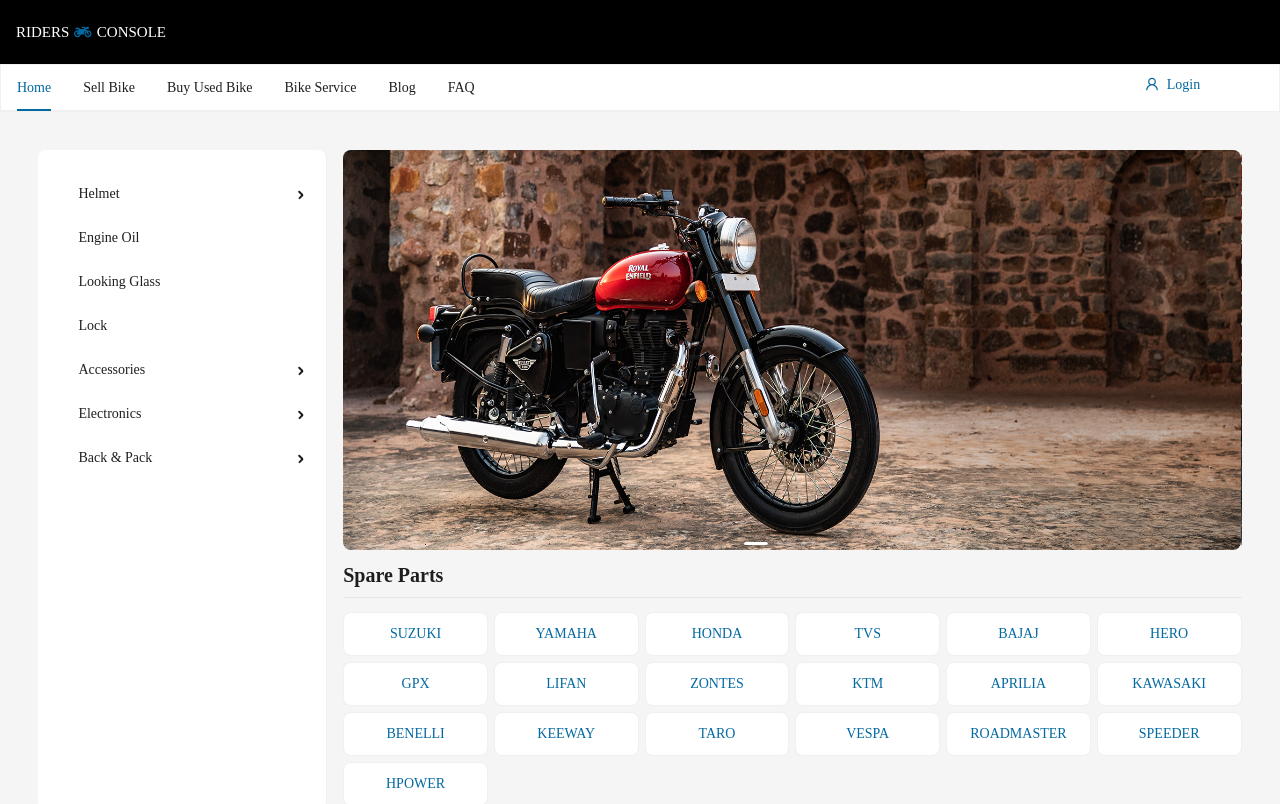
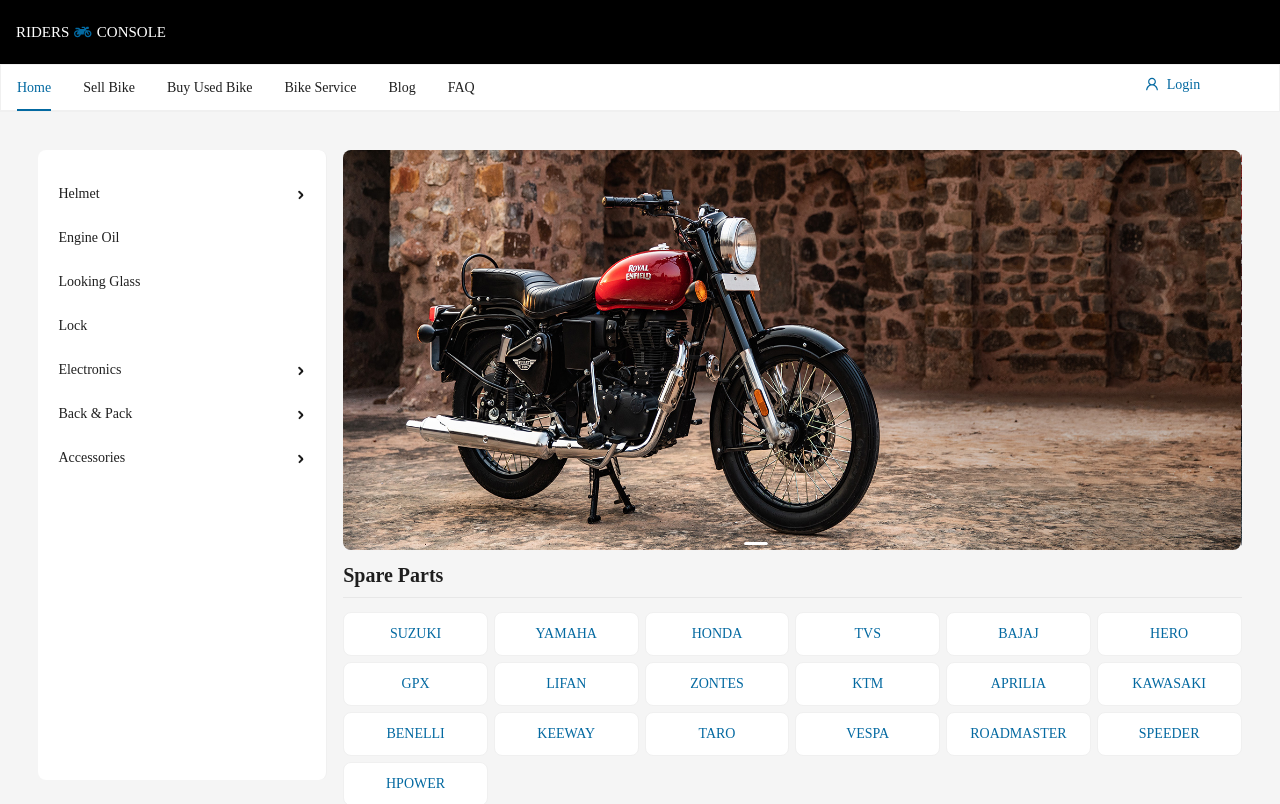
Before and after one commit to TowhidAust/BikeExpress, a React (Vite) app: page / in a window 1280 px wide. Shown: the top 804 px of the page. Built offline with nearby package versions, Linux system fonts and the light colour scheme; a web font is replaced by a local one.

Commit message:
popup menubar style fix

```diff
--- a/src/features/LandingPage/BannerMenu/BannerLeftMenu.tsx
+++ b/src/features/LandingPage/BannerMenu/BannerLeftMenu.tsx
@@ -16,14 +16,14 @@
 	onTitleClick?: () => any,
 ): MenuItem {
 	return {
+		label,
 		key,
 		icon,
 		children,
-		label,
 		type,
 		onClick,
 		onTitleClick,
-		style: {},
+		popupClassName: 'towhidul-popup',
 	} as MenuItem;
 }
 
@@ -32,38 +32,18 @@
 	const navigate = useNavigate();
 
 	const items: MenuItem[] = [
-		getItem(
-			'Helmet',
-			'helmet',
-			undefined,
-			[getItem('Helmet Accessories', 'helmet_accessories')],
-			undefined,
-			undefined,
-			() => navigate(PUBLIC_ROUTE.HELMET),
-		),
+		getItem('Helmet', 'helmet', undefined, [
+			getItem('All Helmet', 'all_helmet', undefined, undefined, undefined, () => navigate(PUBLIC_ROUTE.HELMET)),
+			getItem('Full Face Helmet', 'full_face_helmet'),
+			getItem('Half Face Helmet', 'half_face_helmet'),
+			getItem('Flip Up Helmet', 'flip_up_helmet'),
+			getItem('Modular Helmet', 'modular_helmet'),
+			getItem('Jet Helmet', 'jet_helmet'),
+			getItem('Helmet Accessories', 'helmet_accessories'),
+		]),
 		getItem('Engine Oil', 'engine_oil', undefined, undefined, undefined, () => navigate(PUBLIC_ROUTE.ENGINE_OIL)),
 		getItem('Looking Glass', 'looking_glass'),
 		getItem('Lock', 'lock'),
-
-		getItem(
-			'Accessories',
-			'accessories',
-			null,
-			[
-				getItem('Horn', 'horn'),
-				getItem('Light', 'light'),
-				getItem('Clutch Liver', 'clutch_liver'),
-				getItem('Break Liver', 'break_liver'),
-				getItem('Mobile Holder', 'mobile_holder'),
-				getItem('Communicator', 'communicator'),
-				getItem('Engine Guard', 'engine_guard'),
-				getItem('Quick Throttle', 'quick_throttle'),
-				getItem('Handle Bar', 'handle_bar'),
-				getItem('Sticker', 'sticker'),
-			],
-			undefined,
-			undefined,
-		),
 
 		getItem('Electronics', 'electronics', null, [
 			getItem('Communicator', '9'),
@@ -76,6 +56,26 @@
 			getItem('Backpack', '6'),
 			getItem('Submenu', 'sub3', null, [getItem('Option 7', '7'), getItem('Option 8', '8')]),
 		]),
+		getItem('Accessories', 'accessories', null, [
+			getItem('Horn', 'horn'),
+			getItem('Light', 'light'),
+			getItem('Clutch Liver', 'clutch_liver'),
+			getItem('Break Liver', 'break_liver'),
+			getItem('Mobile Holder', 'mobile_holder'),
+			getItem('Communicator', 'communicator'),
+			getItem('Engine Guard', 'engine_guard'),
+			getItem('Quick Throttle', 'quick_throttle'),
+			getItem('Handle Bar', 'handle_bar'),
+			getItem('Sticker', 'sticker'),
+
+			getItem('Communicator', 'communicator'),
+			getItem('Engine Guard', 'engine_guard'),
+			getItem('Quick Throttle', 'quick_throttle'),
+			getItem('Handle Bar', 'handle_bar'),
+			getItem('Sticker', 'sticker'),
+		]),
+		null,
+		null,
 	];
 
 	// submenu keys of first level
@@ -92,8 +92,8 @@
 
 	return (
 		<Menu
-			className="pt-5 pb-5 pl-5"
-			style={{ minHeight: '660px', borderRadius: 8 }}
+			className="pt-5 pb-5"
+			style={{ height: 'calc(100vh - 170px)', borderRadius: 8 }}
 			mode={window.innerWidth > 768 ? 'vertical' : 'inline'}
 			openKeys={openKeys}
 			onOpenChange={onOpenChange}
--- a/src/styles/scss/AntOverRide.scss
+++ b/src/styles/scss/AntOverRide.scss
@@ -5,3 +5,16 @@
 .ant-select-selector, .ant-input-affix-wrapper {
   box-shadow: none !important;
 }
+
+// .ant-menu-vertical.ant-menu-sub > .ant-menu-item {
+// }
+
+.towhidul-popup {
+  top: 160px !important;
+}
+
+.towhidul-popup ul {
+  min-width: 250px !important;
+  min-height: calc(100vh - 170px) !important;
+  height: calc(100vh - 170px) !important;
+}
```
